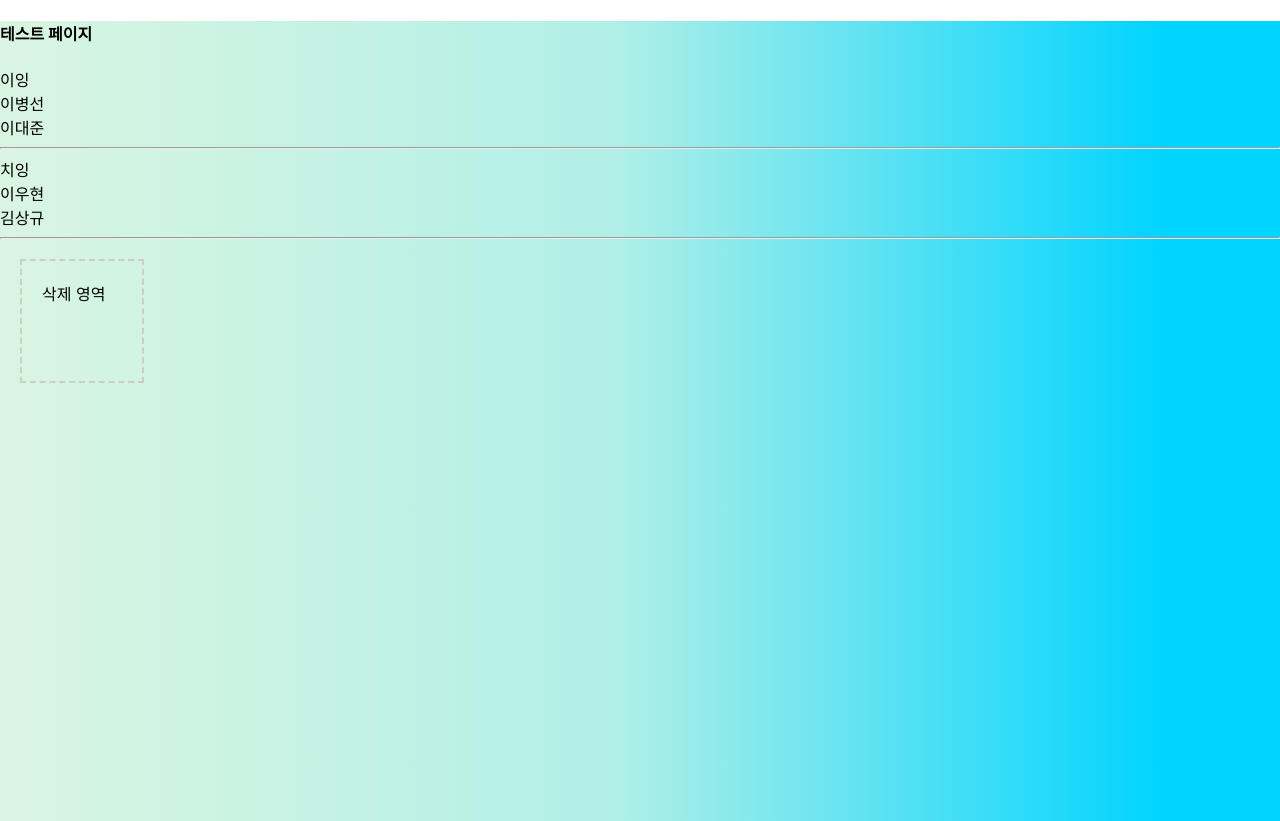
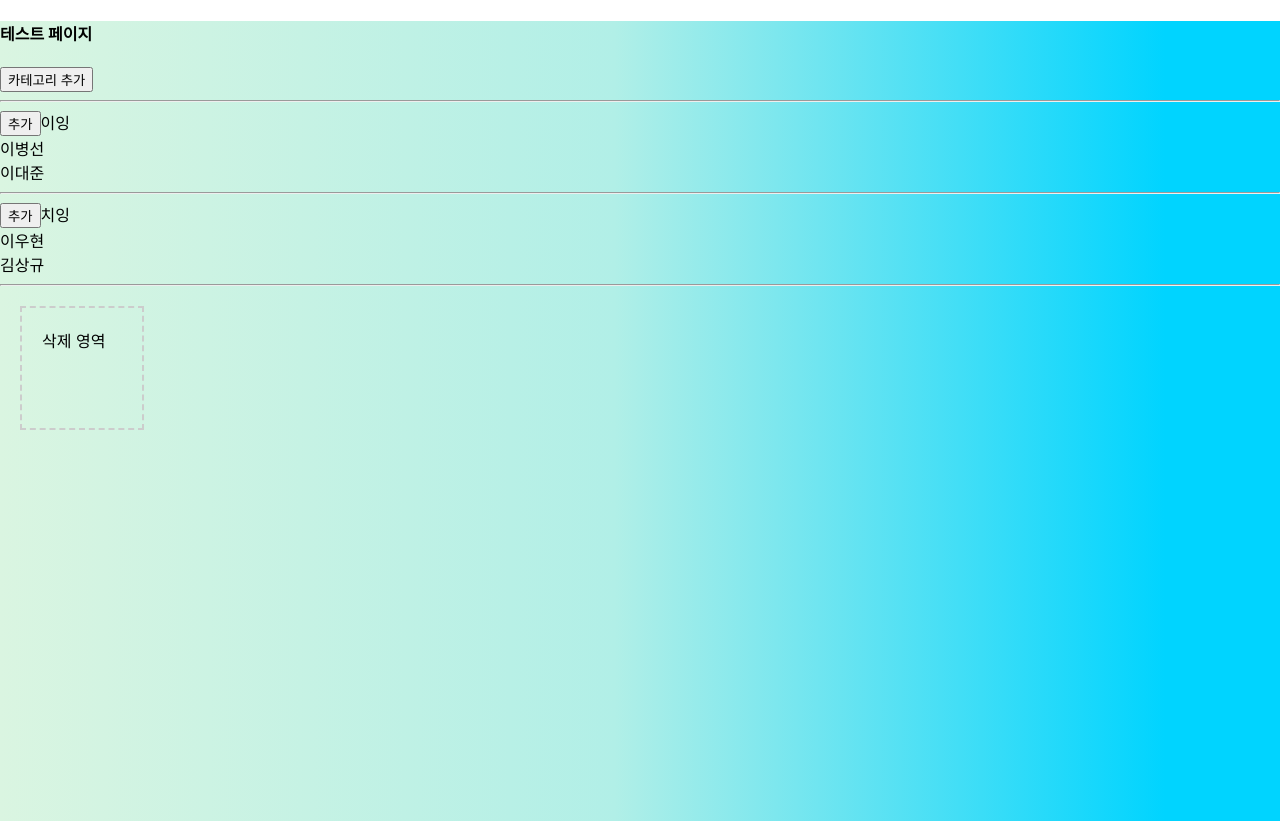
Before and after one commit to djLee77/draw-wardrobe, a React (Create React App) app in the folder reactboard/: page /test in a window 1280 px wide. Built offline with nearby package versions, Linux system fonts and the light colour scheme.

Commit message:
옷장 추가 구현

```diff
--- a/reactboard/src/pages/TestPage.jsx
+++ b/reactboard/src/pages/TestPage.jsx
@@ -1,5 +1,7 @@
 import { useEffect, useState } from 'react';
 import Trash from '../components/Trash';
+import addItem from '../utils/addItem';
+import addCategory from '../utils/addCategory';
 
 const testData = [
   {
@@ -64,6 +66,18 @@ const TestPage = () => {
     }
   };
 
+  const handleAddCategory = () => {
+    const newCategoryName = window.prompt('카테고리 이름 입력');
+    if (newCategoryName !== null) {
+      addCategory(setList, newCategoryName);
+    }
+  };
+
+  const handleAddItem = categoryID => {
+    const name = window.prompt('이름 입력');
+    addItem(setList, categoryID, name);
+  };
+
   // 첫 마운트될때 list 상태 업뎃
   useEffect(() => {
     setList(testData);
@@ -74,9 +88,19 @@ const TestPage = () => {
     <div className="container">
       <h4>테스트 페이지</h4>
       <div>
+        <button type="button" onClick={handleAddCategory}>
+          카테고리 추가
+        </button>
+        <hr />
         {list.map(value => (
           <div key={value.categoryID}>
-            {value.categoryName}
+            <button
+              type="button"
+              onClick={() => handleAddItem(value.categoryID)}
+            >
+              추가
+            </button>
+            <span>{value.categoryName}</span>
             {value.items.map(item => (
               <div
                 key={item.id}
--- /dev/null
+++ b/reactboard/src/utils/addCategory.js
@@ -0,0 +1,13 @@
+// addCategory.js
+const addCategory = (setList, categoryName) => {
+  setList(prevList => {
+    const newCategory = {
+      categoryID: prevList.length,
+      categoryName,
+      items: [],
+    };
+    return [...prevList, newCategory];
+  });
+};
+
+export default addCategory;
--- /dev/null
+++ b/reactboard/src/utils/addItem.js
@@ -0,0 +1,23 @@
+// addItem.js
+const addItem = (setList, categoryID, name) => {
+  const newItem = {
+    id: Math.random(),
+    name,
+  };
+
+  setList(prevList => {
+    const updatedList = prevList.map(category => {
+      if (category.categoryID === categoryID) {
+        return {
+          ...category,
+          items: [...category.items, newItem],
+        };
+      }
+      return category;
+    });
+
+    return updatedList;
+  });
+};
+
+export default addItem;
```
